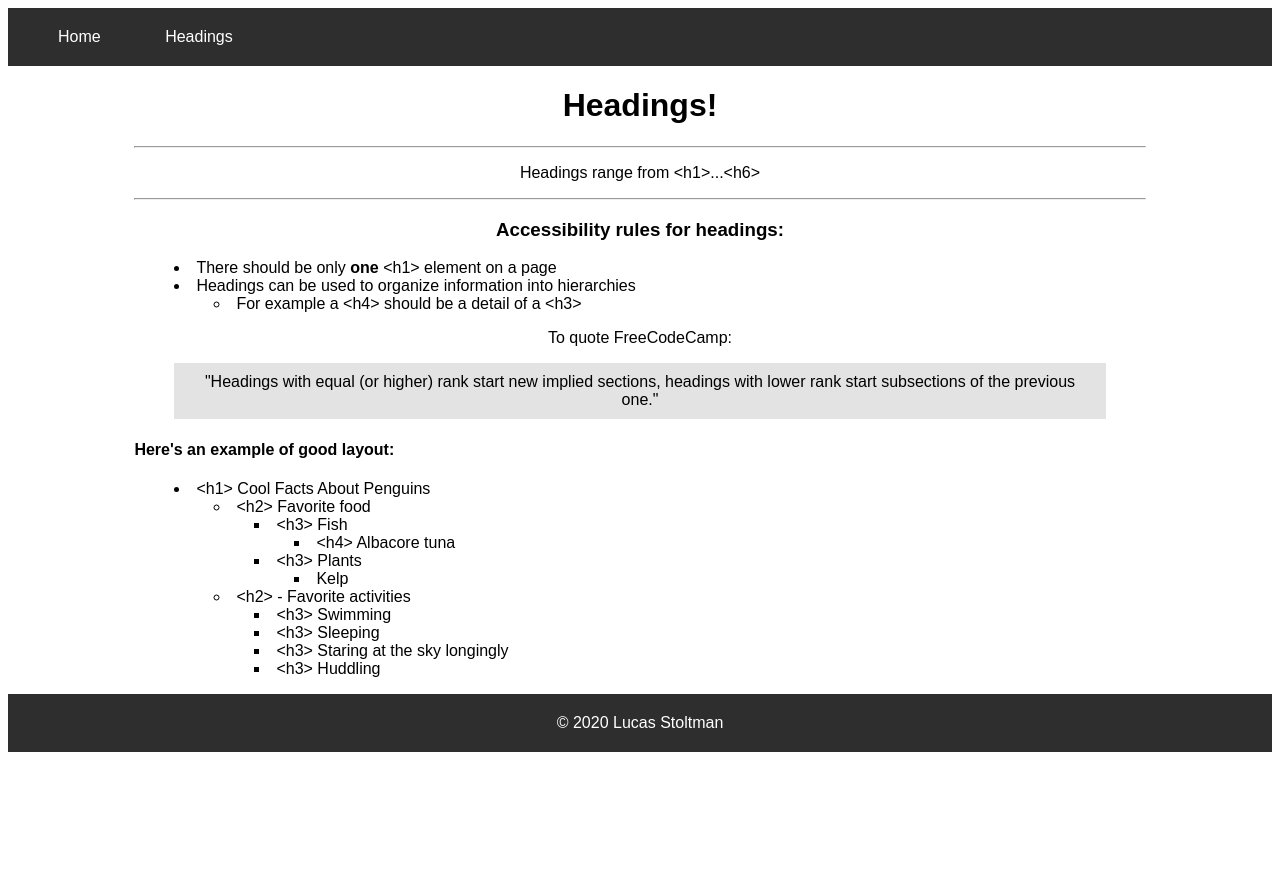
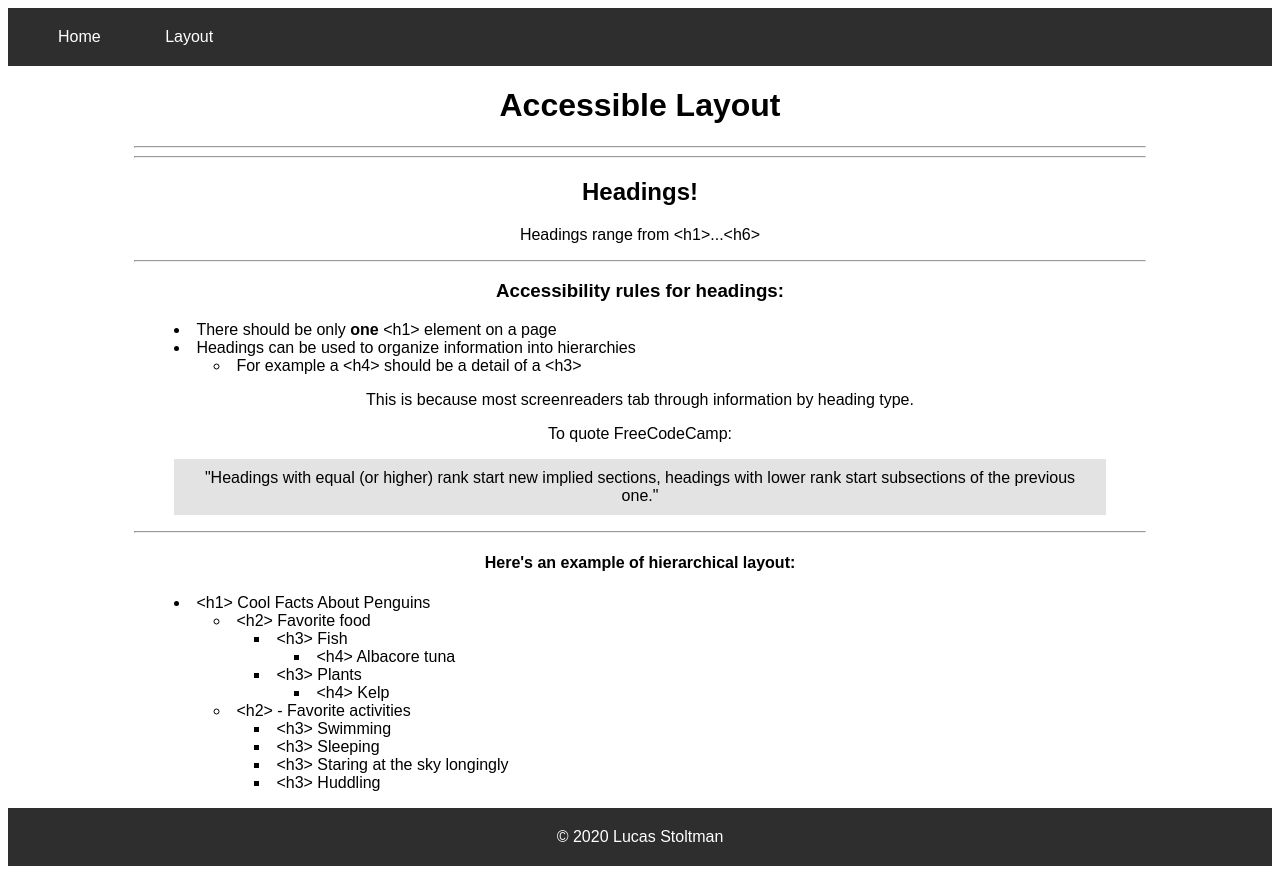
Before and after one commit to RainyKnight/FCC-Accessibility, a plain HTML site: page layout.html in a window 1280 px wide. Before the commit the page ends 800 px from the top, so only its background shows below. Drawn offline with Linux system fonts and the light colour scheme.

Commit message:
Organize the heading information better

```diff
--- a/headings.html
+++ b/layout.html
@@ -2,7 +2,7 @@
 <html>
 
 <head>
-    <title>Headings</title>
+    <title>Layout</title>
     <link href="style.css" rel="stylesheet">
 </head>
 
@@ -10,12 +10,14 @@
     <header>
         <nav>
             <a href="index.html" class="navbutton">Home</a>
-            <a href="headings.html" class="navbutton">Headings</a>
+            <a href="layout.html" class="navbutton">Layout</a>
         </nav>
-        <h1>Headings!</h1>
+        <h1>Accessible Layout</h1>
     </header>
     <main>
         <hr>
+        <hr>
+        <h2>Headings!</h2>
         <section>
             <p>Headings range from &lt;h1&gt;...&lt;h6&gt;</p>
             <hr>
@@ -29,15 +31,17 @@
                     </ul>
                 </ul>
 
+                <p>This is because most screenreaders tab through information by heading type.</p>
                 <p>To quote FreeCodeCamp:
                 <blockquote
                     cite="https://www.freecodecamp.org/learn/responsive-web-design/applied-accessibility/use-headings-to-show-hierarchical-relationships-of-content"
                     style="background-color: rgb(227, 227, 227); padding: 10px;">"Headings with equal (or higher) rank
                     start new implied sections, headings with lower rank start subsections of the previous one."
                 </blockquote>
-                <article style="text-align: left;">
-                    <h4>Here's an example of good layout:</h4>
-                    <ul>
+                <hr>
+                <article>
+                    <h4>Here's an example of hierarchical layout:</h4>
+                    <ul style="text-align: left;">
                         <li>&lt;h1&gt; Cool Facts About Penguins</li>
                         <ul>
                             <li>&lt;h2&gt; Favorite food </li>
@@ -48,7 +52,7 @@
                                 </ul>
                                 <li>&lt;h3&gt; Plants</li>
                                 <ul>
-                                    <li>Kelp</li>
+                                    <li>&lt;h4&gt; Kelp</li>
                                 </ul>
                             </ul>
                             <li>&lt;h2&gt; - Favorite activities</li>
--- a/style.css
+++ b/style.css
@@ -38,6 +38,7 @@ main {
 
 ul {
     list-style-position: inside;
+    margin: auto;
 }
 
 img {
```
Also changed, not shown: index.html (+1 -1 lines).
